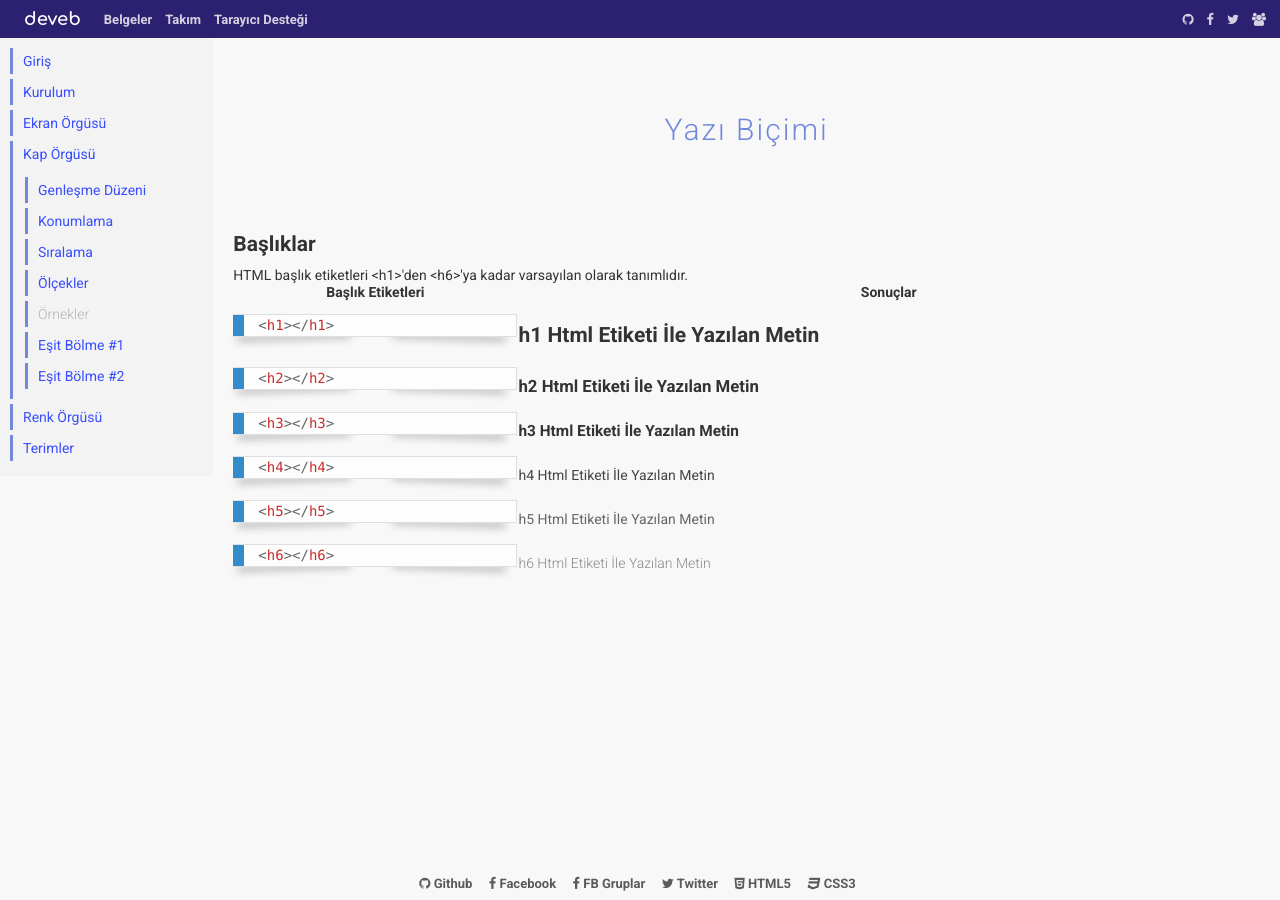
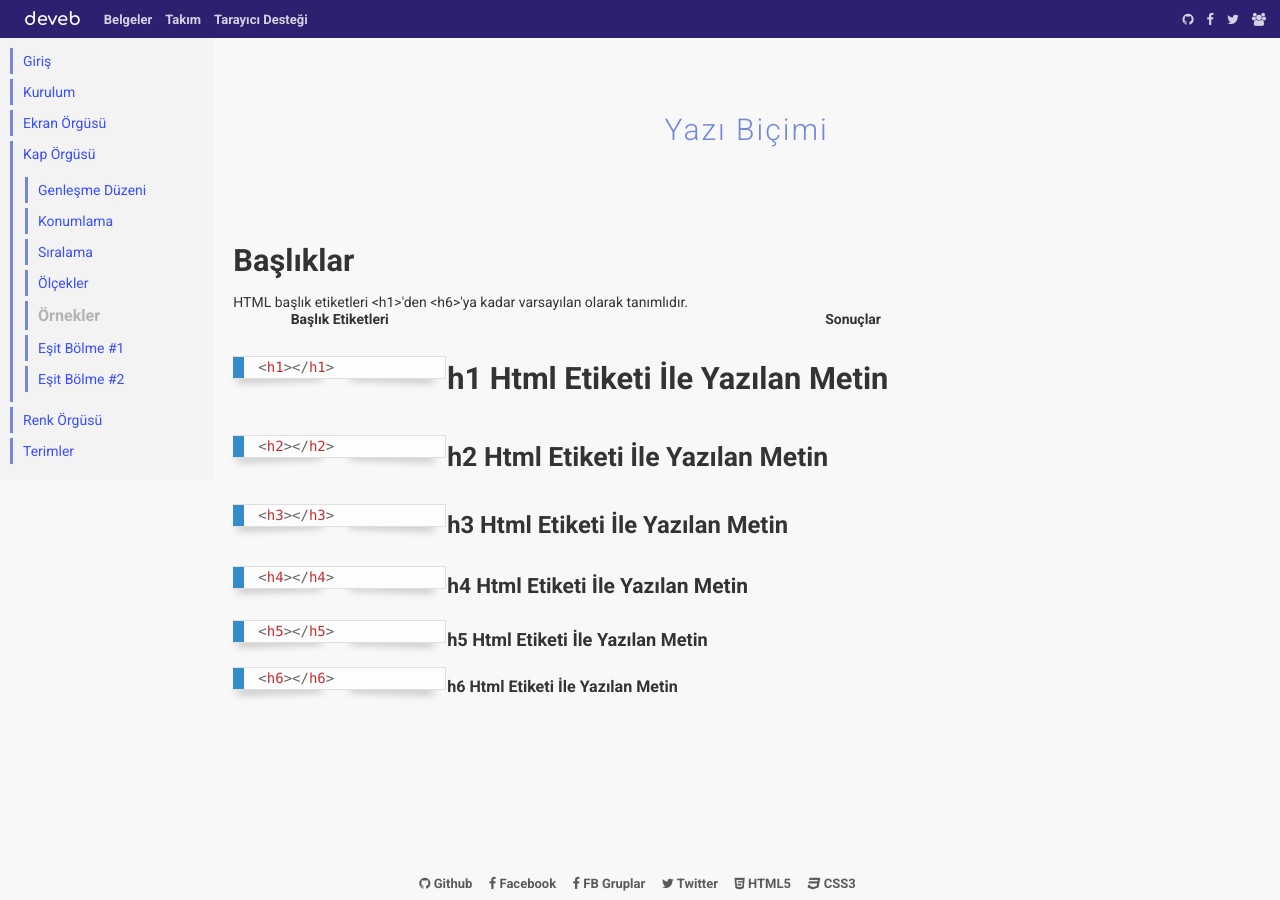
Before and after one commit to data-deveb/data-deveb.github.io, a Jekyll site: the page built from belgeler/yazi-bicimi.html, in a window 1280 px wide. Built offline with Jekyll 4.4.1, drawn with Linux system fonts in a browser that asks for light colours.

Commit message:
Başlıklar

```diff
--- a/assets/css/deveb.css
+++ b/assets/css/deveb.css
@@ -83,12 +83,12 @@
       font-weight: bold;
     }
 
-    h1{font-size:1.5em;}
-      h2{font-size:1.2em;}
-        h3{font-size:1.1em;}
-          h4{font-size:1.0em; font-weight: 500; color:#444;}
-            h5{font-size:1.0em; font-weight: 500; color: #666;}
-              h6{font-size:1.0em; font-weight: 300; color: #888;}
+    h1{font-size:2.2em;}
+      h2{font-size:1.9em;}
+        h3{font-size:1.7em;}
+          h4{font-size:1.5em;}
+            h5{font-size:1.3em;}
+              h6{font-size:1.15em}
 
     h1 + h2,
     h2 + h3,
```
